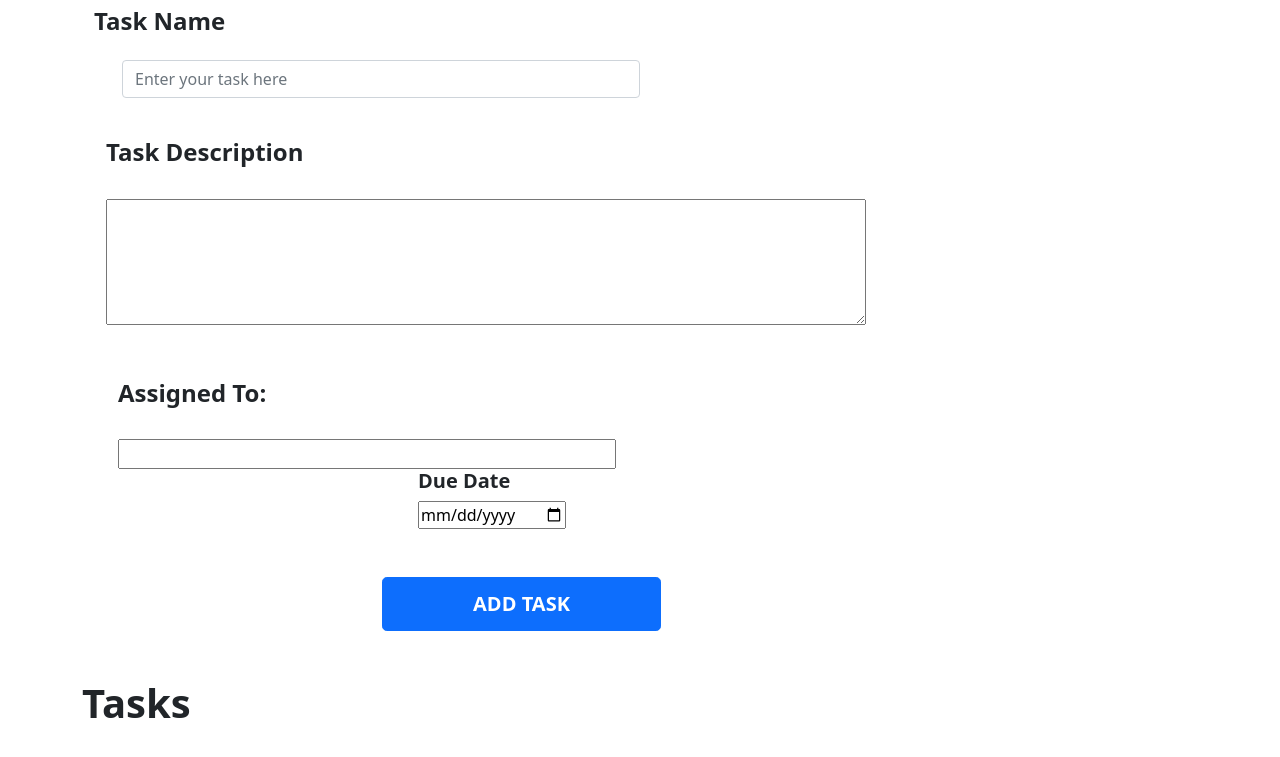
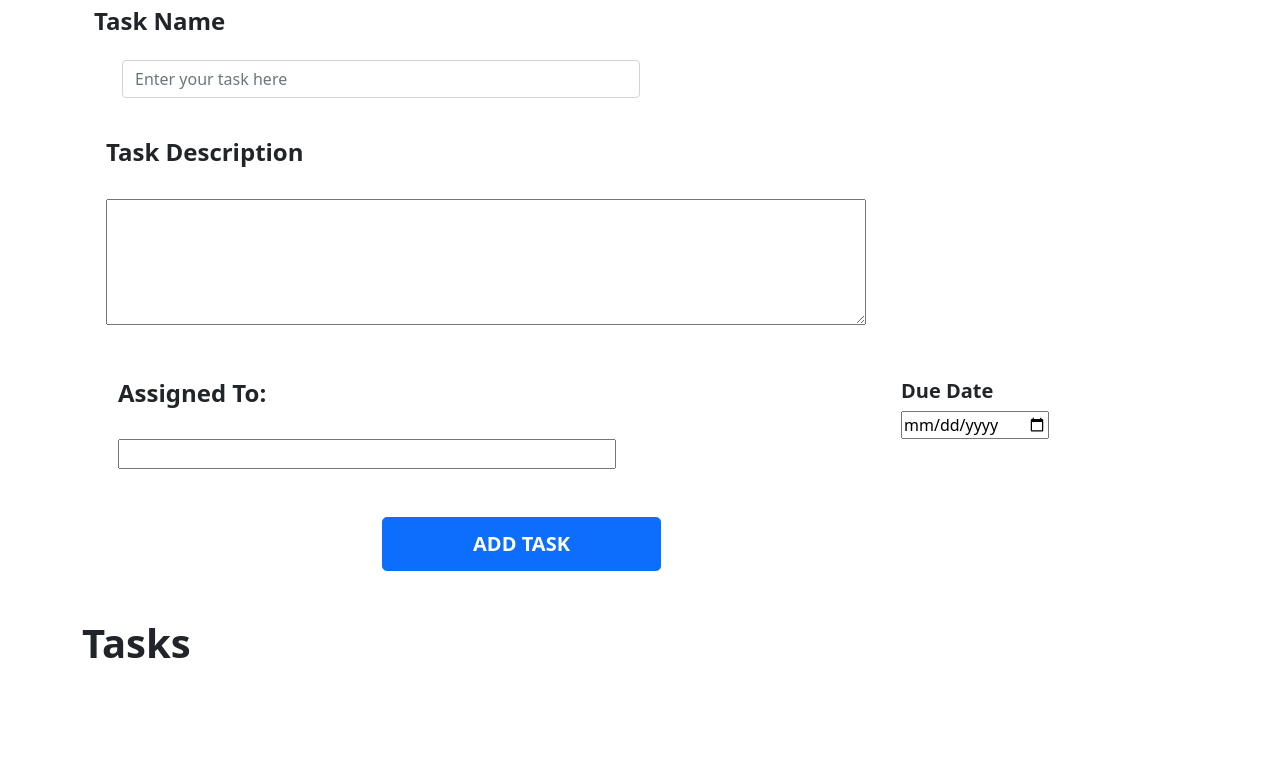
Before and after one commit to labose01/jwd-final-project, a plain HTML site: page index.html in a window 1280 px wide. Shown: the part 193-950 px from the top of the page. After the commit the page ends 916 px from the top, so only its background shows below. Drawn offline with nearby package versions, Linux system fonts and the light colour scheme; files whose address does not match are found by name.

Commit message:
Update style.css

```diff
--- a/assets/css/style.css
+++ b/assets/css/style.css
@@ -1,6 +1,4 @@
-.date {
-    margin-left: 300px;
-}
+
 .add {
     margin-left: 300px ;
 }
```
